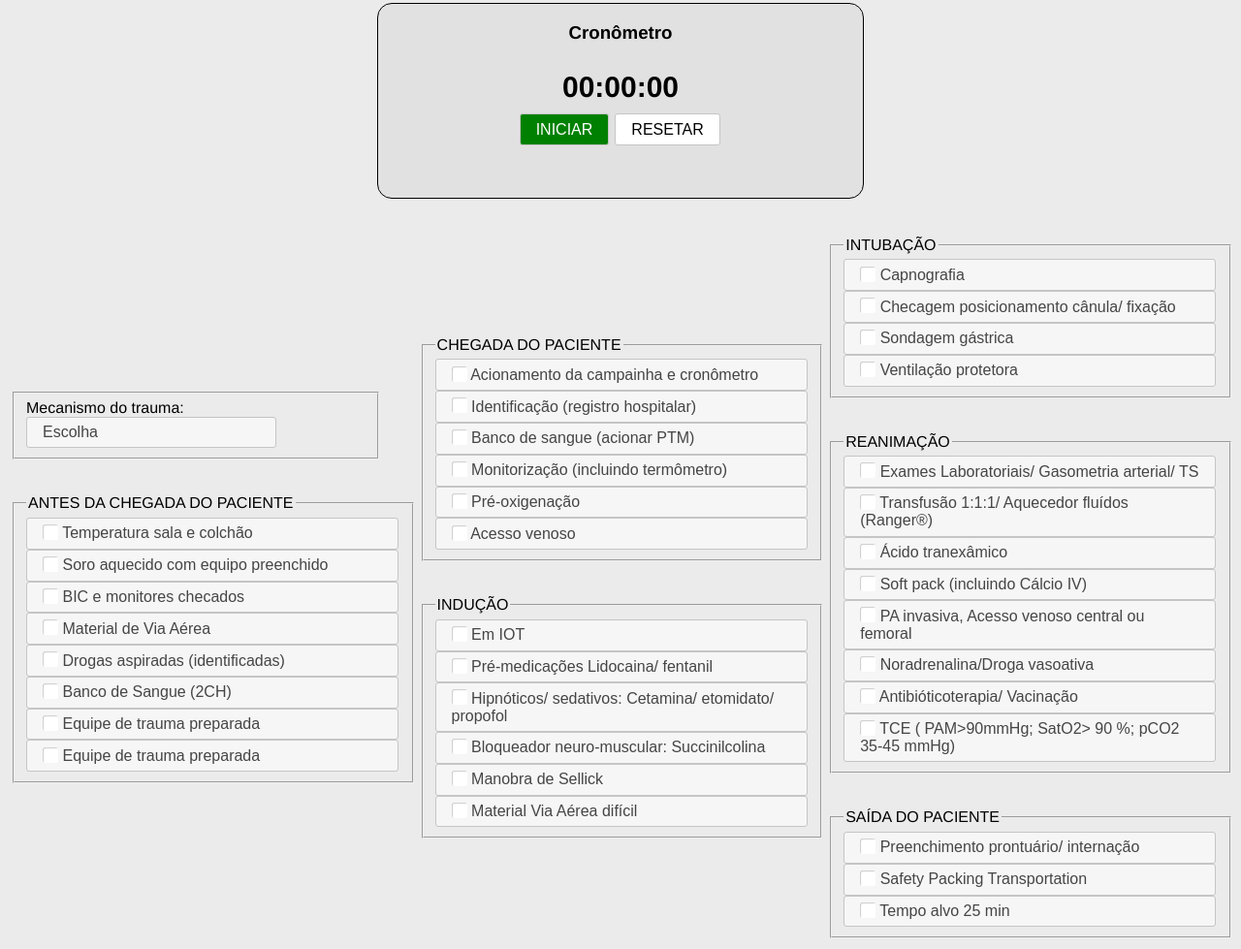
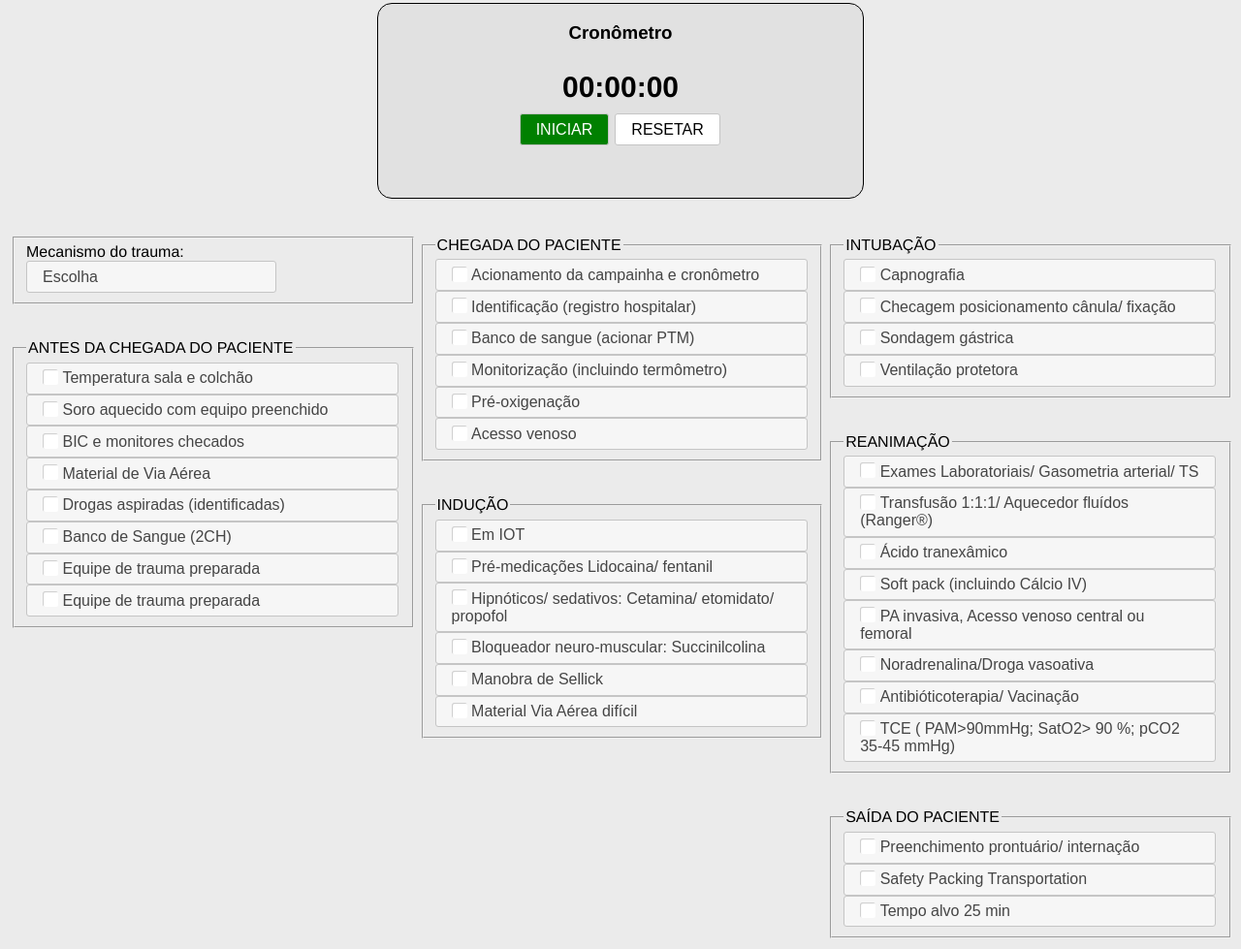
Before and after one commit to alexandrekirpa/trauma, a plain HTML site: page sitetrauma.html in a window 1280 px wide. Shown: the part 1069-2048 px from the top of the page at 97% size. Drawn offline with Linux system fonts and the light colour scheme.

Commit message:
Update sitetrauma.html

```diff
--- a/sitetrauma.html
+++ b/sitetrauma.html
@@ -12,10 +12,9 @@
   type="text/javascript"></script>
 
   <style rel="stylesheet" >
-    .subdiv{
-    float:left;
-      width:33%;
-    }
+    table td, table td * {
+    vertical-align: top;
+}
     .imagens{background-color:white;width:300px;}
     body{
      font-family: Helvetica;
```
